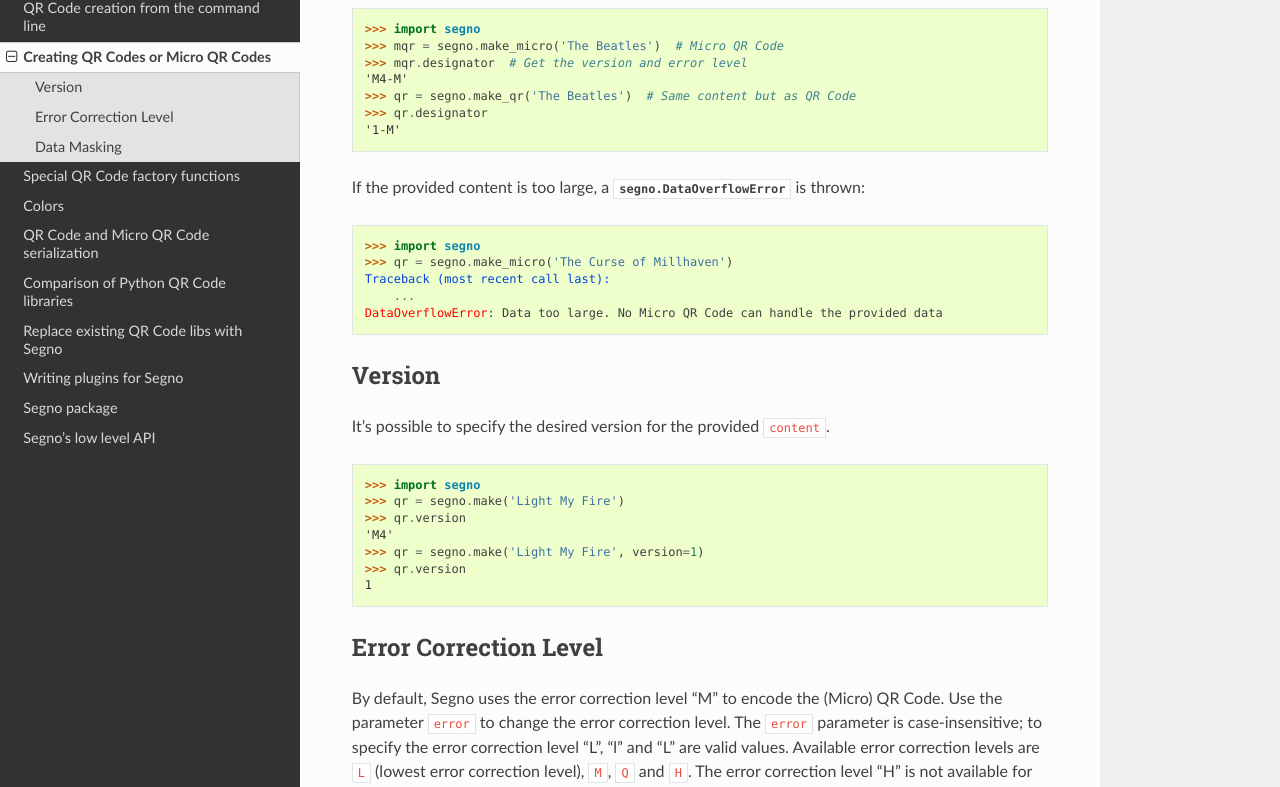
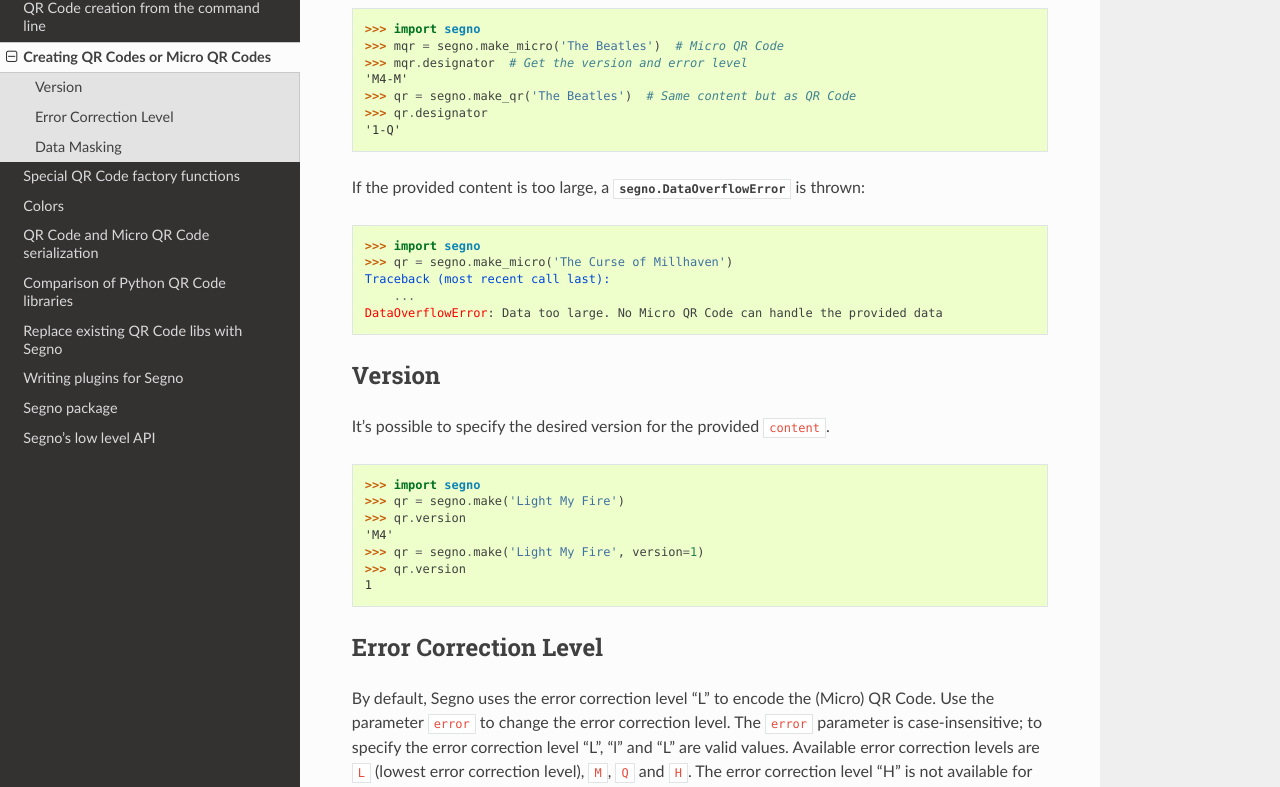
Before and after one commit to heuer/segno, a Sphinx documentation site: the page built from docs/make.rst, in a window 1280 px wide and 1400 px high, scrolled down 944 px. Shown: the part 137-924 px from the top of the window. Built offline with Sphinx 7.4.7 and the Read the Docs theme 2.0.0, drawn with Linux system fonts in a browser that asks for light colours; the version number is read from the project's files by our own code.

```diff
--- a/README.rst
+++ b/README.rst
@@ -56,7 +56,7 @@ Library
     >>> qr.version
     2
     >>> qr.error
-    'M'
+    'Q'
     >>> qr.save('up-jumped-the-devil.png')  # Save as PNG
     >>> qr.save('up-jumped-the-devil-2.png', scale=10)  # Scaling factor 10
     >>> qr.save('up-jumped-the-devil-3.png', background=None)  # Transparent background
--- a/docs/command-line.rst
+++ b/docs/command-line.rst
@@ -45,7 +45,7 @@ Micro QR Code::
 Error correction level
 ^^^^^^^^^^^^^^^^^^^^^^
 
-The default error correction level is "M", use the ``error`` parameter to change
+The default error correction level is "L", use the ``error`` parameter to change
 it::
 
     $ segno "Ain't no grave" --error=q
--- a/docs/make.rst
+++ b/docs/make.rst
@@ -62,7 +62,7 @@ of QR Codes or Micro QR Codes: :py:func:`segno.make_qr` for QR Codes and
     'M4-M'
     >>> qr = segno.make_qr('The Beatles')  # Same content but as QR Code
     >>> qr.designator
-    '1-M'
+    '1-Q'
 
 
 If the provided content is too large, a :py:class:`segno.DataOverflowError` is thrown:
@@ -97,7 +97,7 @@ It's possible to specify the desired version for the provided ``content``.
 Error Correction Level
 ----------------------
 
-By default, Segno uses the error correction level "M" to encode the (Micro) QR
+By default, Segno uses the error correction level "L" to encode the (Micro) QR
 Code. Use the parameter ``error`` to change the error correction level.
 The ``error`` parameter is case-insensitive; to specify the error correction
 level "L", "l" and "L" are valid values. Available error correction levels are
```
